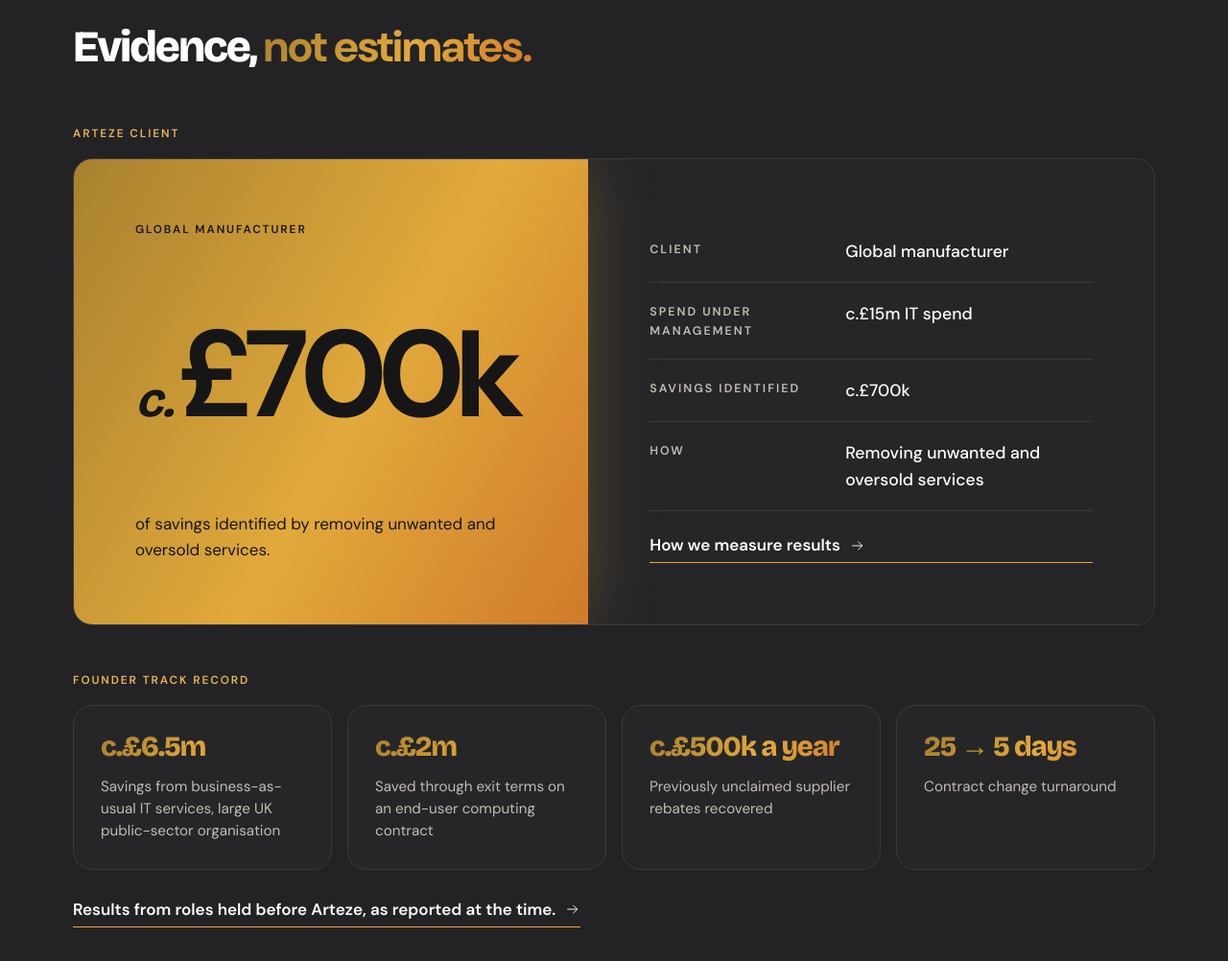
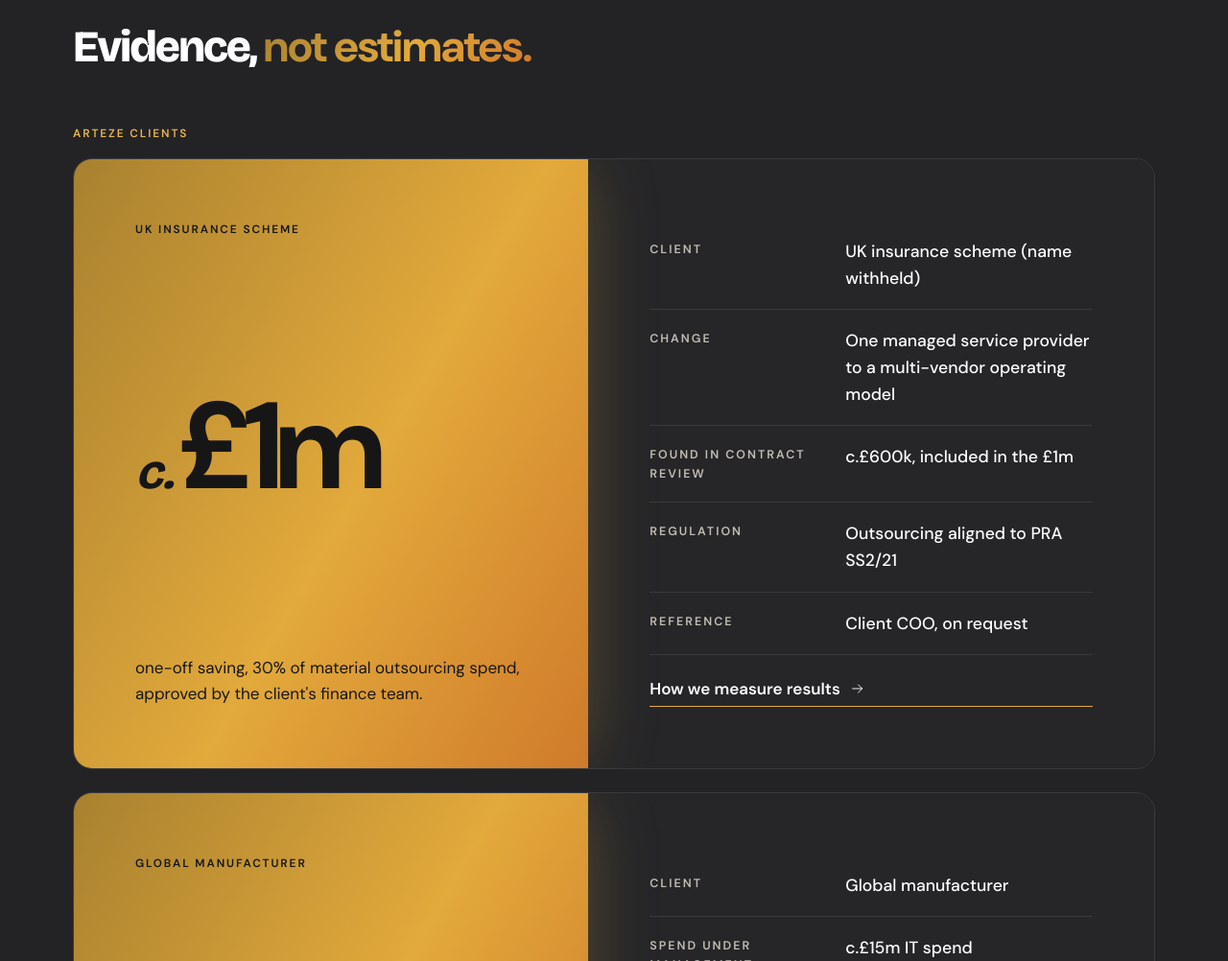
Before and after one commit to Arteze-Limited/arteze-website, a plain HTML site: page index.html in a window 1280 px wide. Shown: the part 5620-6622 px from the top of the page at 96% size. Drawn offline with Linux system fonts and the light colour scheme.

Commit message:
Add UK insurance scheme result to home page proof section

```diff
--- a/index.html
+++ b/index.html
@@ -284,7 +284,24 @@
       <p class="eyebrow"><span class="num">05</span> Proof</p>
       <h2 class="h2" id="proof-title" style="margin-bottom:56px;max-width:18ch">Evidence, <span class="accent">not estimates.</span></h2>
       <!-- PROOF CARD: Arteze's own client result. Edit with care. -->
-      <p class="card-tag proof-label">Arteze client</p>
+      <p class="card-tag proof-label">Arteze clients</p>
+      <article class="proof" data-reveal aria-label="UK insurance scheme result" style="margin-bottom:24px">
+        <div class="proof-figure">
+          <p class="card-tag" style="color:var(--gold-light)">UK insurance scheme</p>
+          <p class="val" style="color:var(--white)"><small>c.</small>£1m</p>
+          <p>one-off saving, 30% of material outsourcing spend, approved by the client's finance team.</p>
+        </div>
+        <div class="proof-body">
+          <dl>
+            <div><dt>Client</dt><dd>UK insurance scheme (name withheld)</dd></div>
+            <div><dt>Change</dt><dd>One managed service provider to a multi-vendor operating model</dd></div>
+            <div><dt>Found in contract review</dt><dd>c.£600k, included in the £1m</dd></div>
+            <div><dt>Regulation</dt><dd>Outsourcing aligned to PRA SS2/21</dd></div>
+            <div><dt>Reference</dt><dd>Client COO, on request</dd></div>
+          </dl>
+          <a class="link-arrow" href="free-check.html#how-we-measure">How we measure results <svg class="icon" aria-hidden="true"><use href="assets/icons.svg#i-arrow"/></svg></a>
+        </div>
+      </article>
       <article class="proof" data-reveal aria-label="Global manufacturer result">
         <div class="proof-figure">
           <p class="card-tag" style="color:var(--gold-light)">Global manufacturer</p>
```
